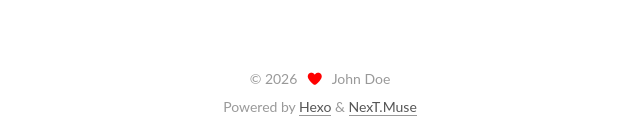
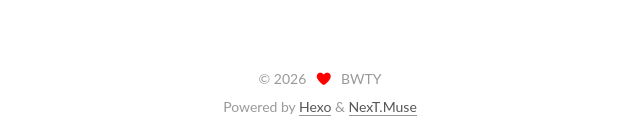
Before and after one commit to BWTY/BWTY.github.io, a plain HTML site: page 2026/11/24/First-Git-Blog/index.html in a window 1280 px wide. Shown: the part 659-797 px from the top of the page, 320-960 px from the left. Drawn offline with nearby package versions, Linux system fonts and the light colour scheme.

Commit message:
Site updated: 2026-11-24 21:38:06

```diff
--- a/2026/11/24/First-Git-Blog/index.html
+++ b/2026/11/24/First-Git-Blog/index.html
@@ -29,7 +29,7 @@
 <meta property="og:locale" content="en_US">
 <meta property="article:published_time" content="2026-11-24T09:43:27.000Z">
 <meta property="article:modified_time" content="2026-11-24T09:45:47.305Z">
-<meta property="article:author" content="John Doe">
+<meta property="article:author" content="BWTY">
 <meta name="twitter:card" content="summary">
 
 
@@ -121,7 +121,7 @@
 
         <div class="site-overview-wrap sidebar-panel">
           <div class="site-author animated" itemprop="author" itemscope itemtype="http://schema.org/Person">
-  <p class="site-author-name" itemprop="name">John Doe</p>
+  <p class="site-author-name" itemprop="name">BWTY</p>
   <div class="site-description" itemprop="description"></div>
 </div>
 <div class="site-state-wrap animated">
@@ -160,7 +160,7 @@
 
     <span hidden itemprop="author" itemscope itemtype="http://schema.org/Person">
       <meta itemprop="image" content="/images/avatar.gif">
-      <meta itemprop="name" content="John Doe">
+      <meta itemprop="name" content="BWTY">
     </span>
 
     <span hidden itemprop="publisher" itemscope itemtype="http://schema.org/Organization">
@@ -240,7 +240,7 @@
     <span class="with-love">
       <i class="fa fa-heart"></i>
     </span>
-    <span class="author" itemprop="copyrightHolder">John Doe</span>
+    <span class="author" itemprop="copyrightHolder">BWTY</span>
   </div>
   <div class="powered-by">Powered by <a href="https://hexo.io/" rel="noopener" target="_blank">Hexo</a> & <a href="https://theme-next.js.org/muse/" rel="noopener" target="_blank">NexT.Muse</a>
   </div>
--- a/css/main.css
+++ b/css/main.css
@@ -1380,7 +1380,7 @@ pre code {
   vertical-align: middle;
 }
 .links-of-author a::before {
-  background: #14b9ff;
+  background: #fc4aff;
   display: inline-block;
   margin-right: 3px;
   transform: translateY(-2px);
```
Also changed, not shown: 2026/11/24/hello-world/index.html (+4 -4 lines), archives/2026/11/index.html (+3 -3 lines), archives/2026/index.html (+3 -3 lines), archives/index.html (+3 -3 lines), index.html (+5 -5 lines).
